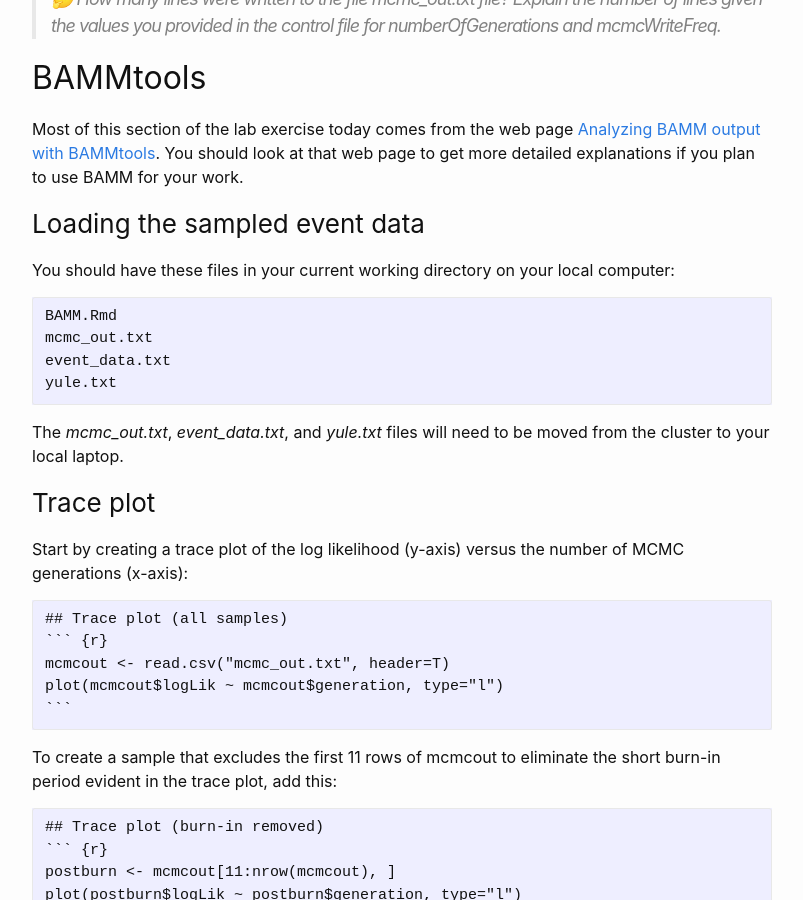
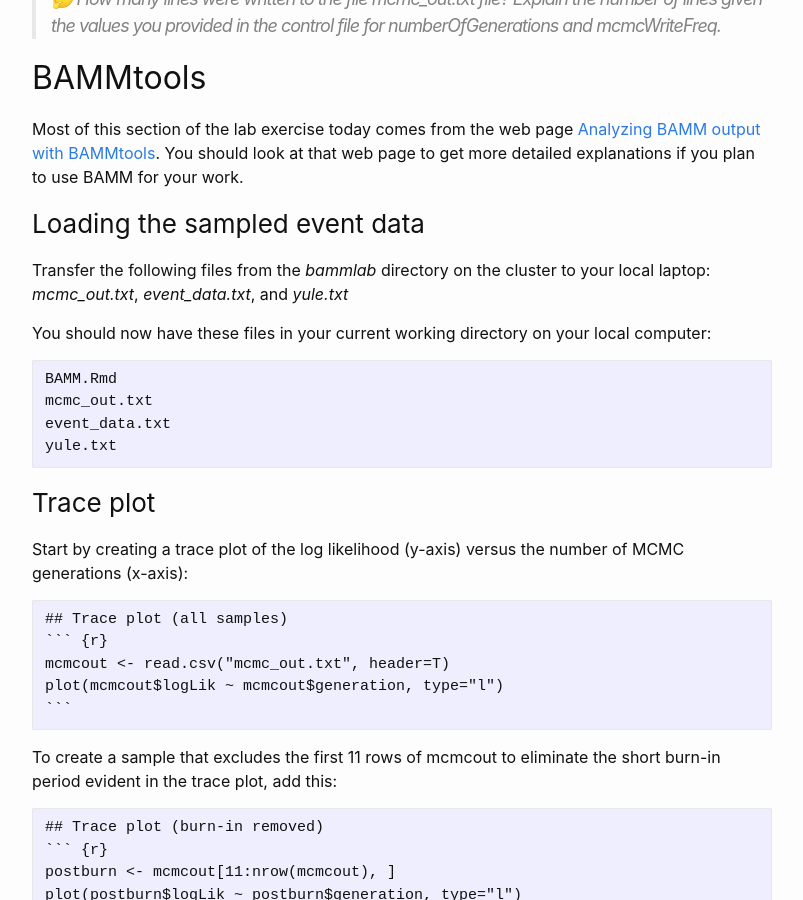
Before and after one commit to plewis/plewis.github.io, a Jekyll site: the page built from phylogenetics/lab-bamm.md, in a window 1280 px wide and 900 px high, scrolled down 4298 px. Shown: the whole window, without its empty margins (238-1041 px from the left). Built offline with Jekyll 4.4.1, drawn with Linux system fonts in a browser that asks for light colours; emoji names are drawn with the system emoji font.

Commit message:
Clarified order

```diff
--- a/phylogenetics/lab-bamm.md
+++ b/phylogenetics/lab-bamm.md
@@ -157,14 +157,14 @@ Most of this section of the lab exercise today comes from the web page [Analyzin
 
 ### Loading the sampled event data
 
-You should have these files in your current working directory on your local computer:
+Transfer the following files from the *bammlab* directory on the cluster to your local laptop: *mcmc_out.txt*, *event_data.txt*, and _yule.txt_
+
+You should now have these files in your current working directory on your local computer:
 
     BAMM.Rmd
     mcmc_out.txt
     event_data.txt
     yule.txt
-
-The *mcmc_out.txt*, *event_data.txt*, and _yule.txt_ files will need to be moved from the cluster to your local laptop.
 
 ### Trace plot
 
```
